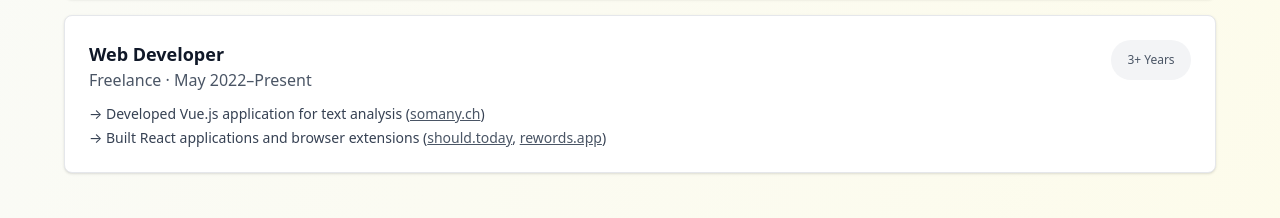
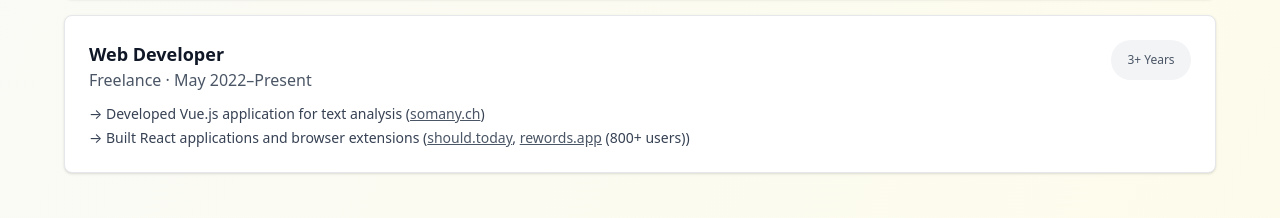
Before and after one commit to sanderbell/sanderbelldev2, a React (Vite) app: page / in a window 1280 px wide. Shown: the part 1949-2167 px from the top of the page. Built offline with nearby package versions, Linux system fonts and the light colour scheme.

Commit message:
Update link text in App component to include user count

```diff
--- a/src/App.tsx
+++ b/src/App.tsx
@@ -456,8 +456,8 @@ function App() {
                     className="text-gray-600 hover:text-blue-800 underline"
                   >
                     rewords.app
-                  </a>
-                  )
+                  </a>{' '}
+                  (800+ users))
                 </li>
               </ul>
             </div>
```
